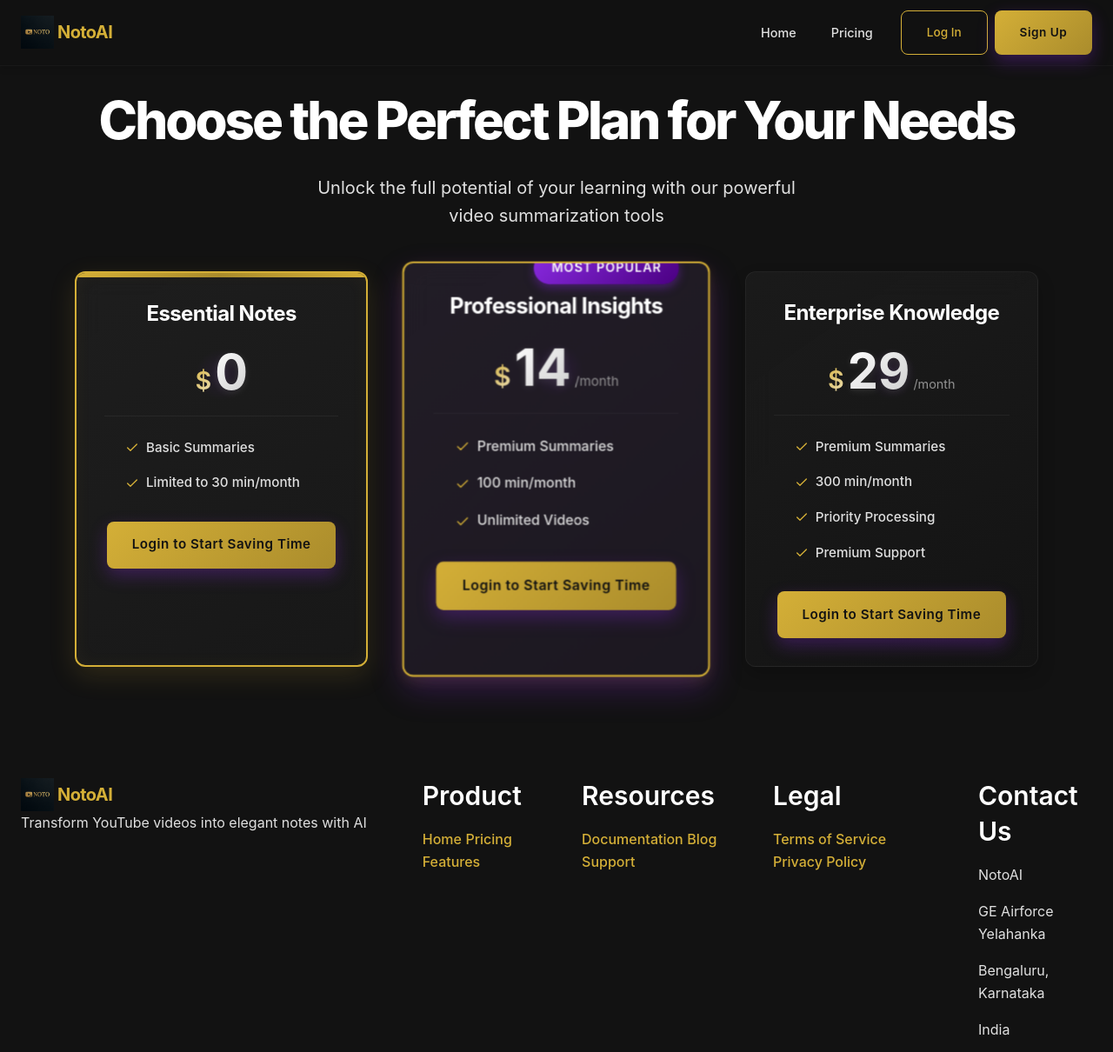
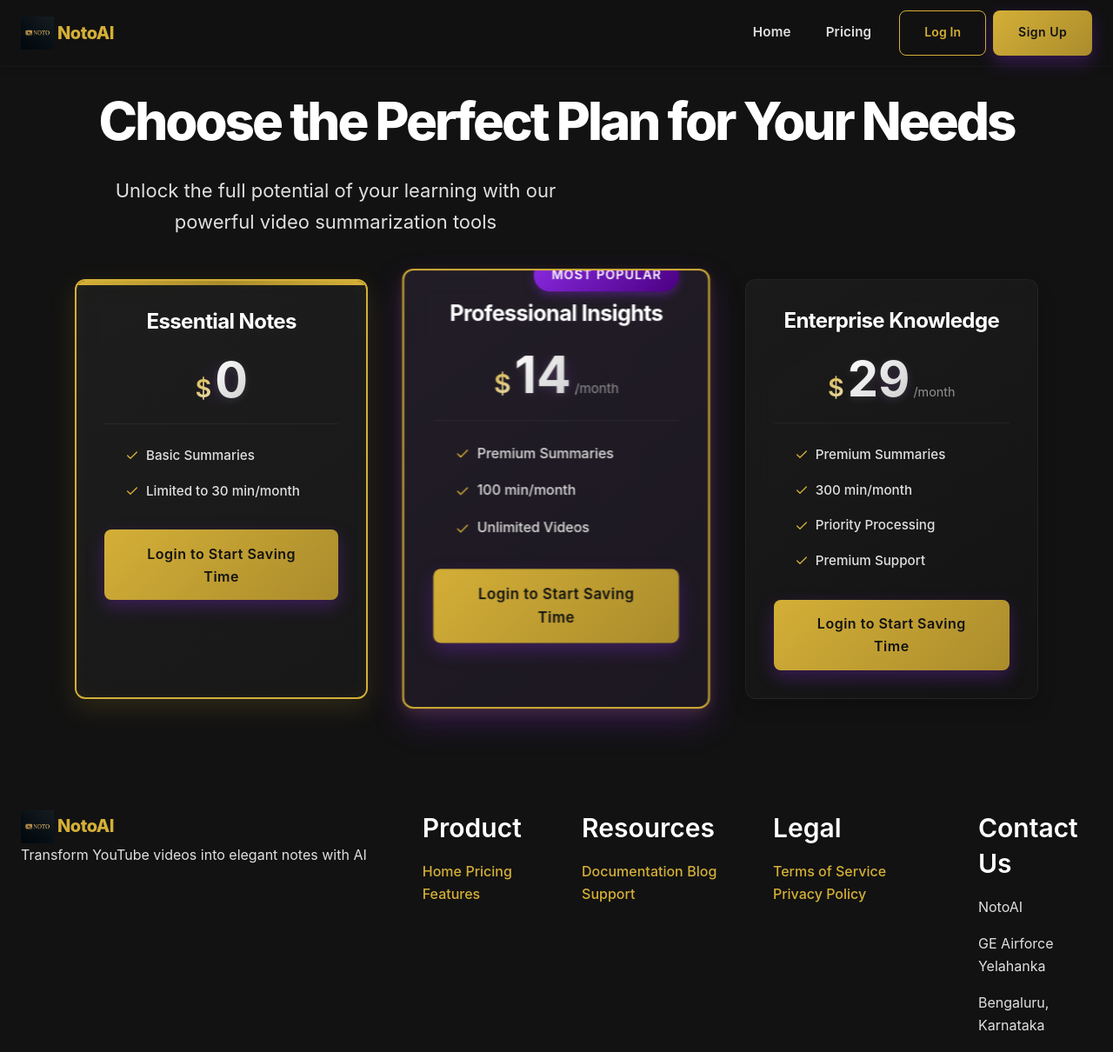
Before and after one commit to suraj-bhatt1217/NOTO-MVP, a Flask app: page /pricing in a window 1280 px wide. Shown: the top 1210 px of the page at 87% size. Run offline with Flask 3, Linux system fonts and the light colour scheme; some libraries are stand-ins or nearby versions.

Commit message:
Updated navigation.css

```diff
--- a/static/css/buttons.css
+++ b/static/css/buttons.css
@@ -4,8 +4,9 @@
     align-items: center;
     justify-content: center;
     padding: 0.75rem 1.5rem;
-    font-size: 0.95rem;
-    font-weight: 500;
+    font-size: 1rem;
+    font-weight: 600;
+    letter-spacing: 0.01em;
     border-radius: var(--radius-md);
     text-align: center;
     text-decoration: none;
@@ -70,12 +71,14 @@
 
 .btn-large {
     padding: 1rem 2rem;
-    font-size: 1.1rem;
+    font-size: 1.125rem;
+    font-weight: 700;
 }
 
 .btn-small {
     padding: 0.6rem 1.2rem;
-    font-size: 0.85rem;
+    font-size: 0.875rem;
+    font-weight: 600;
     min-width: 100px;
 }
 
--- a/static/css/forms.css
+++ b/static/css/forms.css
@@ -6,7 +6,9 @@
 .form-label {
     display: block;
     margin-bottom: var(--space-xs);
-    font-size: 0.9rem;
+    font-size: 0.875rem;
+    font-weight: 600;
+    letter-spacing: 0.01em;
     color: var(--text-secondary);
 }
 
@@ -20,8 +22,9 @@ select.form-input,
     border: 1px solid rgba(255, 255, 255, 0.1);
     border-radius: var(--radius-md);
     color: var(--text-primary);
-    font-family: var(--font-sans);
-    font-size: 0.95rem;
+    font-family: var(--font-primary);
+    font-size: 1rem;
+    font-weight: 400;
     transition: all var(--transition-normal);
     box-sizing: border-box;
 }
@@ -126,6 +129,7 @@ textarea.form-input::placeholder {
     align-items: center;
     margin-bottom: var(--space-md);
     cursor: pointer;
+    font-weight: 500;
 }
 
 .checkbox-container input {
--- a/static/css/navigation.css
+++ b/static/css/navigation.css
@@ -26,16 +26,18 @@
     align-items: center;
     text-decoration: none;
     color: var(--text-primary);
-    font-weight: 600;
+    font-weight: 700;
     font-size: 1.25rem;
+    letter-spacing: -0.02em;
     gap: var(--space-xs);
 }
 
 .navbar-item {
     color: var(--text-secondary);
     text-decoration: none;
-    font-size: 0.9rem;
-    font-weight: 500;
+    font-size: 0.95rem;
+    font-weight: 600;
+    letter-spacing: 0.01em;
     padding: var(--space-xs) var(--space-sm);
     position: relative;
     transition: all var(--transition-normal);
@@ -63,7 +65,7 @@
 
 .navbar-item.active {
     color: var(--accent-color);
-    font-weight: 600;
+    font-weight: 700;
 }
 
 .navbar-item.active::after {
@@ -79,9 +81,9 @@
 }
 
 .logo-text {
-    font-family: var(--font-serif);
-    font-weight: 700;
-    letter-spacing: -0.03em;
+    font-family: var(--font-heading);
+    font-weight: 800;
+    letter-spacing: -0.025em;
 }
 
 .logo-text span {
@@ -144,13 +146,14 @@
 }
 
 .user-name {
-    font-size: 0.85rem;
-    font-weight: 500;
+    font-size: 0.875rem;
+    font-weight: 600;
     color: var(--text-primary);
 }
 
 .user-status {
     font-size: 0.75rem;
+    font-weight: 500;
     color: var(--accent-color);
 }
 
@@ -180,7 +183,8 @@
     padding: var(--space-md);
     text-decoration: none;
     display: block;
-    font-size: 0.9rem;
+    font-size: 0.875rem;
+    font-weight: 500;
     transition: all var(--transition-normal);
 }
 
--- a/static/css/pages.css
+++ b/static/css/pages.css
@@ -74,14 +74,12 @@
 }
 
 .subtitle {
-    font-size: 1.25rem;
+    font-size: 1.375rem;
     margin-bottom: var(--space-xl);
     color: var(--text-secondary);
     max-width: 600px;
-    line-height: 1.6;
-    margin-left: auto;
-    margin-right: auto;
-    text-align: center;
+    line-height: 1.65;
+    font-weight: 400;
 }
 
 .hero-image {
```
Also changed, not shown: other parts of static/css/buttons.css (+12 -9 lines), other parts of static/css/pages.css (+17 -10 lines).
